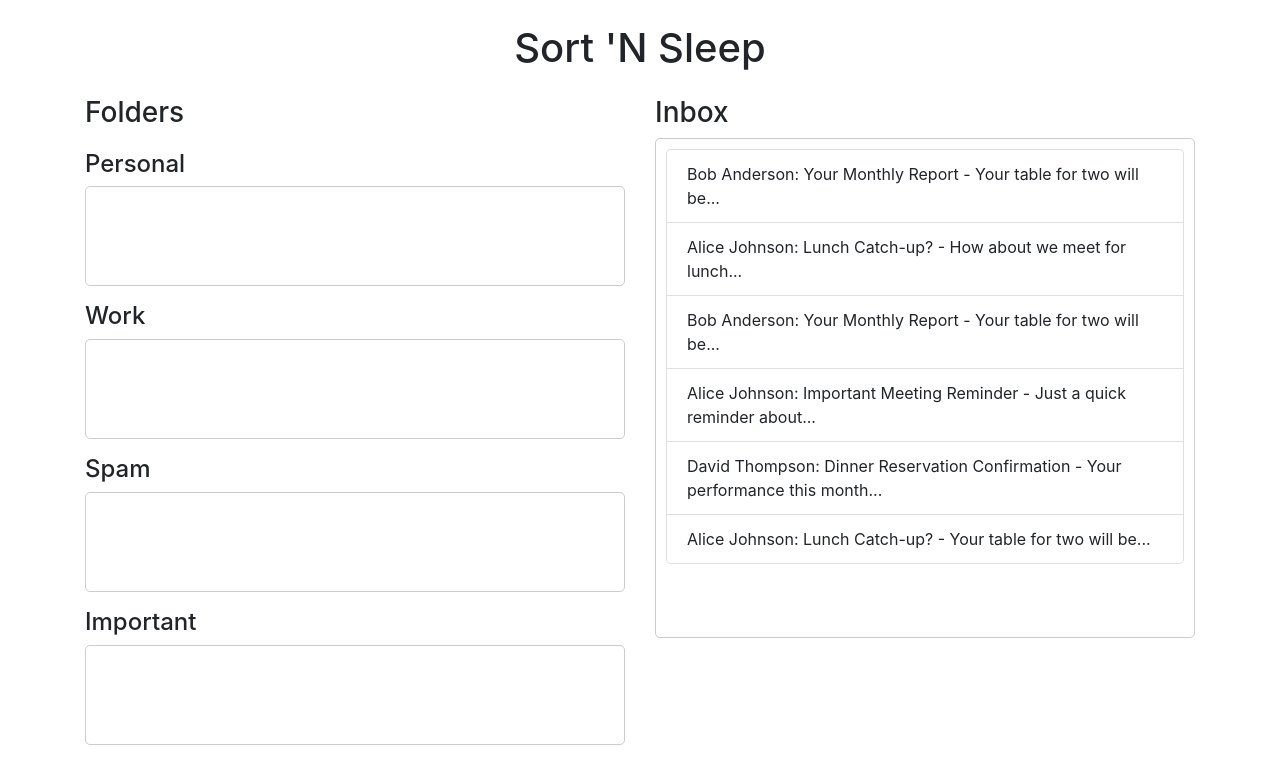
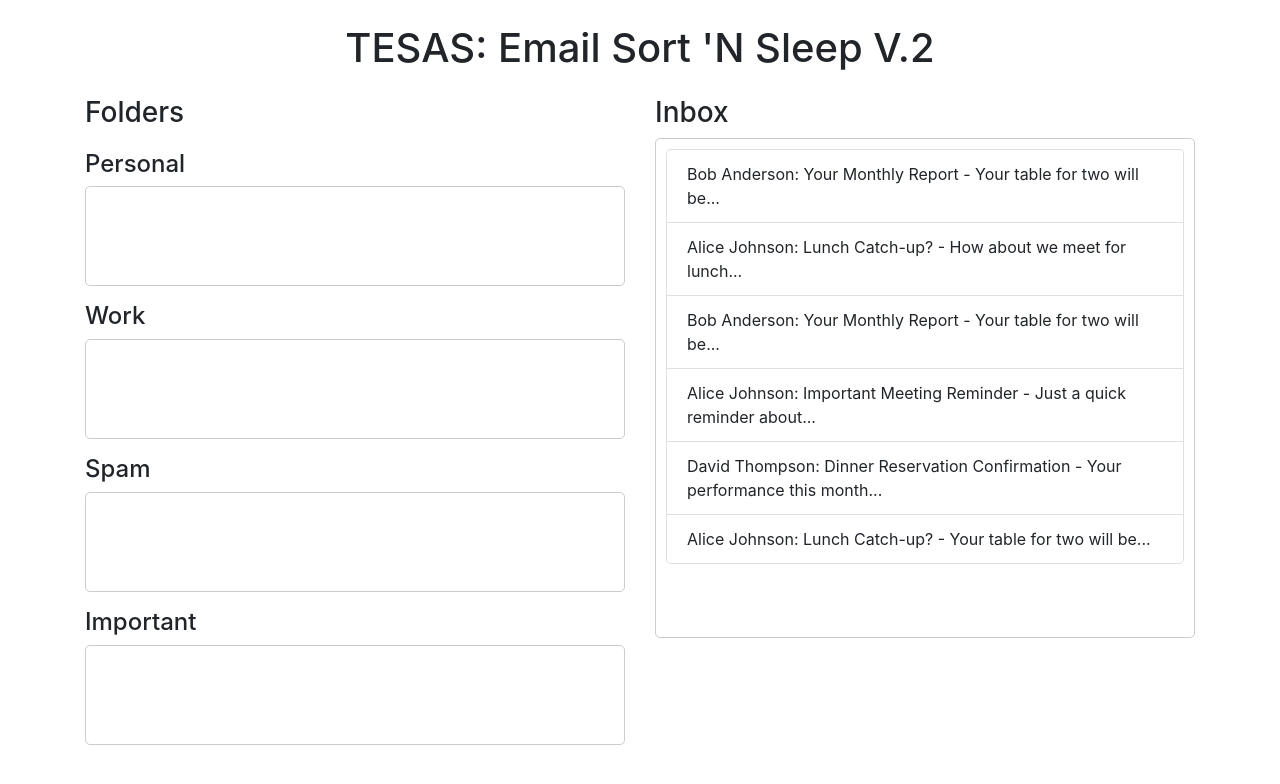
Before and after one commit to fdsayre/TESAS, a plain HTML site: page index.html in a window 1280 px wide. Drawn offline with nearby package versions, Linux system fonts and the light colour scheme.

Commit message:
fixed title

```diff
--- a/index.html
+++ b/index.html
@@ -26,7 +26,7 @@
 </head>
 <body>
     <div class="container">
-        <h1 class="text-center my-4">Sort 'N Sleep</h1>
+<h1 class="text-center my-4">TESAS: Email Sort 'N Sleep V.2</h1>
         <div class="row">
             <div class="col-6">
                 <h3>Folders</h3>
```
